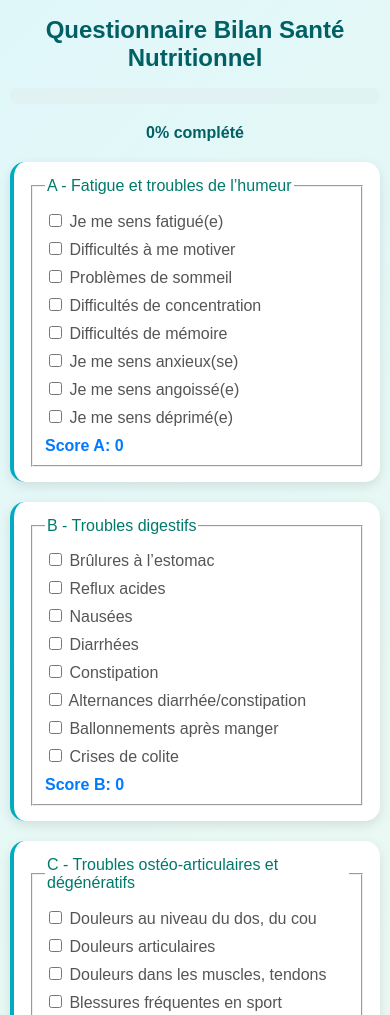
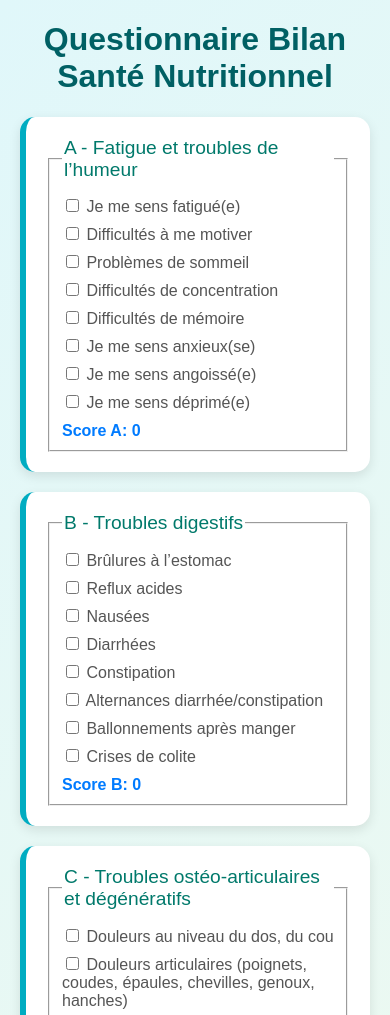
Before and after one commit to entrespheres/questionnaire-sante, a plain HTML site: page index.html in a window 390 px wide. Shown: the top 1015 px of the page. Drawn offline with Linux system fonts and the light colour scheme.

Commit message:
Update index.html

```diff
--- a/index.html
+++ b/index.html
@@ -1,289 +1,387 @@
+<!DOCTYPE html>
+
+<html lang="fr">
+
+<head>
+
+  <meta charset="UTF-8">
+
+  <meta name="viewport" content="width=device-width, initial-scale=1.0">
+
+  <title>Questionnaire Bilan Santé Nutritionnel</title>
+
+  <style>
+
+    body {
+
+      font-family: 'Arial', sans-serif;
+
+      margin: 20px;
+
+      background: linear-gradient(135deg, #e0f7fa, #f9fbe7);
+
+    }
+
+    .card {
+
+      background: white;
+
+      padding: 20px;
+
+      border-radius: 15px;
+
+      box-shadow: 0 4px 12px rgba(0, 0, 0, 0.1);
+
+      margin-bottom: 20px;
+
+      border-left: 6px solid #00acc1;
+
+    }
+
+    h1 {
+
+      color: #006064;
+
+      text-align: center;
+
+    }
+
+    legend {
+
+      color: #00796b;
+
+      font-size: 1.2em;
+
+      margin-bottom: 10px;
+
+    }
+
+    label {
+
+      display: block;
+
+      margin-bottom: 8px;
+
+      color: #555;
+
+    }
+
+    .score {
+
+      margin-top: 10px;
+
+      font-weight: bold;
+
+      color: #007BFF;
+
+    }
+
+    button {
+
+      padding: 10px 20px;
+
+      background-color: #00796b;
+
+      color: white;
+
+      border: none;
+
+      border-radius: 10px;
+
+      font-size: 16px;
+
+      cursor: pointer;
+
+      display: block;
+
+      margin: 20px auto;
+
+    }
+
+    button:hover {
+
+      background-color: #004d40;
+
+    }
+
+    input[type="email"] {
+
+      padding: 8px;
+
+      width: 100%;
+
+      max-width: 400px;
+
+      border: 1px solid #ccc;
+
+      border-radius: 8px;
+
+    }
+
+  </style>
+
+</head>
+
+<body>
+
+  <h1>Questionnaire Bilan Santé Nutritionnel</h1>
 
 
-<!DOCTYPE html>
-<html lang="fr">
-<head>
-  <meta charset="UTF-8">
-  <meta name="viewport" content="width=device-width, initial-scale=1.0">
-  <title>Questionnaire Bilan Santé Nutritionnel</title>
-  <style>
-    body {
-      font-family: 'Arial', sans-serif;
-      margin: 20px;
-      background: linear-gradient(135deg, #e0f7fa, #f9fbe7);
-    }
-    .card {
-      background: white;
-      padding: 20px;
-      border-radius: 15px;
-      box-shadow: 0 4px 12px rgba(0, 0, 0, 0.1);
-      margin-bottom: 20px;
-      border-left: 6px solid #00acc1;
-    }
-    h1 {
-      color: #006064;
-      text-align: center;
-    }
-    legend {
-      color: #00796b;
-      font-size: 1.2em;
-      margin-bottom: 10px;
-    }
-    label {
-      display: block;
-      margin-bottom: 8px;
-      color: #555;
-    }
-    .score {
-      margin-top: 10px;
-      font-weight: bold;
-      color: #007BFF;
-    }
-    button {
-      padding: 10px 20px;
-      background-color: #00796b;
-      color: white;
-      border: none;
-      border-radius: 10px;
-      font-size: 16px;
-      cursor: pointer;
-      display: block;
-      margin: 20px auto;
-    }
-    button:hover {
-      background-color: #004d40;
-    }
-    input[type="email"] {
-      padding: 8px;
-      width: 100%;
-      max-width: 400px;
-      border: 1px solid #ccc;
-      border-radius: 8px;
-    }
 
-    @media (max-width: 600px) {
-      body {
-        margin: 10px;
-      }
-      .card {
-        padding: 15px;
-        border-left: 4px solid #00acc1;
-      }
-      h1 {
-        font-size: 1.5em;
-      }
-      legend {
-        font-size: 1em;
-      }
-      button {
-        width: 100%;
-        font-size: 14px;
-      }
-      input[type="email"] {
-        width: 100%;
-      }
-    }
-
-    .progress-container {
-      width: 100%;
-      background: #e0f2f1;
-      border-radius: 10px;
-      overflow: hidden;
-      margin-bottom: 20px;
-      height: 20px;
-    }
-    .progress-bar {
-      height: 100%;
-      width: 0%;
-      background: linear-gradient(90deg, #00acc1, #00796b);
-      transition: width 0.4s ease;
-    }
-    .progress-text {
-      text-align: center;
-      font-weight: bold;
-      margin-bottom: 20px;
-      color: #006064;
-    }
-    @media (max-width: 600px) {
-      body {
-        margin: 10px;
-      }
-      .card {
-        padding: 15px;
-        border-left: 4px solid #00acc1;
-      }
-      h1 {
-        font-size: 1.5em;
-      }
-      legend {
-        font-size: 1em;
-      }
-      button {
-        width: 100%;
-        font-size: 14px;
-      }
-      input[type="email"] {
-        width: 100%;
-      }
-      .progress-container {
-        height: 16px;
-      }
-    }
-    </style>
+  <form id="healthForm" action="https://formspree.io/f/mnqegznq" method="POST">
 
 
-</head>
-<body>
-  <h1>Questionnaire Bilan Santé Nutritionnel</h1>
 
-    <div class="progress-container">
-      <div class="progress-bar" id="progressBar"></div>
-    </div>
-    <div class="progress-text" id="progressText">0% complété</div>
-    <form id="healthForm"
-     action="https://formspree.io/f/mnqegznq" method="POST">
-    <!-- Catégorie A -->
     <div class="card">
+
       <fieldset>
+
         <legend>A - Fatigue et troubles de l’humeur</legend>
+
         <label><input type="checkbox" name="A" value="1"> Je me sens fatigué(e)</label>
+
         <label><input type="checkbox" name="A" value="1"> Difficultés à me motiver</label>
+
         <label><input type="checkbox" name="A" value="1"> Problèmes de sommeil</label>
+
         <label><input type="checkbox" name="A" value="1"> Difficultés de concentration</label>
+
         <label><input type="checkbox" name="A" value="1"> Difficultés de mémoire</label>
+
         <label><input type="checkbox" name="A" value="1"> Je me sens anxieux(se)</label>
+
         <label><input type="checkbox" name="A" value="1"> Je me sens angoissé(e)</label>
+
         <label><input type="checkbox" name="A" value="1"> Je me sens déprimé(e)</label>
+
         <div class="score">Score A: <span id="scoreA">0</span></div>
+
       </fieldset>
+
     </div>
 
-    <!-- Catégorie B -->
+
+
     <div class="card">
+
       <fieldset>
+
         <legend>B - Troubles digestifs</legend>
+
         <label><input type="checkbox" name="B" value="1"> Brûlures à l’estomac</label>
+
         <label><input type="checkbox" name="B" value="1"> Reflux acides</label>
+
         <label><input type="checkbox" name="B" value="1"> Nausées</label>
+
         <label><input type="checkbox" name="B" value="1"> Diarrhées</label>
+
         <label><input type="checkbox" name="B" value="1"> Constipation</label>
+
         <label><input type="checkbox" name="B" value="1"> Alternances diarrhée/constipation</label>
+
         <label><input type="checkbox" name="B" value="1"> Ballonnements après manger</label>
+
         <label><input type="checkbox" name="B" value="1"> Crises de colite</label>
+
         <div class="score">Score B: <span id="scoreB">0</span></div>
+
       </fieldset>
+
     </div>
 
-    <!-- Catégorie C -->
+
+
     <div class="card">
+
       <fieldset>
+
         <legend>C - Troubles ostéo-articulaires et dégénératifs</legend>
+
         <label><input type="checkbox" name="C" value="1"> Douleurs au niveau du dos, du cou</label>
-        <label><input type="checkbox" name="C" value="1"> Douleurs articulaires</label>
+
+        <label><input type="checkbox" name="C" value="1"> Douleurs articulaires (poignets, coudes, épaules, chevilles, genoux, hanches)</label>
+
         <label><input type="checkbox" name="C" value="1"> Douleurs dans les muscles, tendons</label>
+
         <label><input type="checkbox" name="C" value="1"> Blessures fréquentes en sport</label>
+
         <label><input type="checkbox" name="C" value="1"> Maladie rhumatismale</label>
+
         <label><input type="checkbox" name="C" value="1"> Problèmes aux yeux (cataracte, sécheresse)</label>
+
         <div class="score">Score C: <span id="scoreC">0</span></div>
+
       </fieldset>
+
     </div>
 
-    <!-- Catégorie D -->
+
+
     <div class="card">
+
       <fieldset>
+
         <legend>D - Troubles infectieux</legend>
+
         <label><input type="checkbox" name="D" value="1"> Maux de gorge, angines, rhumes, sinusites, otites</label>
+
         <label><input type="checkbox" name="D" value="1"> Bronchites, infections pulmonaires</label>
+
         <label><input type="checkbox" name="D" value="1"> Infections urinaires récurrentes</label>
+
         <label><input type="checkbox" name="D" value="1"> Infections génitales récurrentes</label>
+
         <label><input type="checkbox" name="D" value="1"> Infections digestives récurrentes</label>
+
         <label><input type="checkbox" name="D" value="1"> Infections cutanées récurrentes</label>
+
         <div class="score">Score D: <span id="scoreD">0</span></div>
+
       </fieldset>
+
     </div>
 
-    <!-- Catégorie E -->
+
+
     <div class="card">
+
       <fieldset>
+
         <legend>E - Troubles cutanés</legend>
+
         <label><input type="checkbox" name="E" value="1"> Peau sèche</label>
+
         <label><input type="checkbox" name="E" value="1"> Eczéma fréquent</label>
+
         <label><input type="checkbox" name="E" value="1"> Acné</label>
+
         <label><input type="checkbox" name="E" value="1"> Herpès facial</label>
+
         <label><input type="checkbox" name="E" value="1"> Perte de cheveux, cheveux ternes/cassants</label>
+
         <label><input type="checkbox" name="E" value="1"> Ongles cassants/dédoublés</label>
+
         <div class="score">Score E: <span id="scoreE">0</span></div>
+
       </fieldset>
+
     </div>
 
-    <!-- Catégorie F -->
+
+
     <div class="card">
+
       <fieldset>
+
         <legend>F - Troubles circulatoires</legend>
+
         <label><input type="checkbox" name="F" value="1"> Jambes lourdes</label>
+
         <label><input type="checkbox" name="F" value="1"> Œdèmes (chevilles, mains, doigts)</label>
+
         <label><input type="checkbox" name="F" value="1"> Extrémités froides</label>
+
         <label><input type="checkbox" name="F" value="1"> Fourmillements aux extrémités</label>
-        <label><input type="checkbox" name="F" value="1"> Troubles prémenstruels</label>
+
+        <label><input type="checkbox" name="F" value="1"> Troubles prémenstruels (seins tendus, douleurs, fatigue, déprime)</label>
+
         <div class="score">Score F: <span id="scoreF">0</span></div>
+
       </fieldset>
+
     </div>
 
-    <!-- Catégorie G -->
+
+
     <div class="card">
+
       <fieldset>
+
         <legend>G - Consommations régulières</legend>
+
         <label><input type="checkbox" name="G" value="1"> Tabac : 1-4 cigarettes/jour (1 pt)</label>
+
         <label><input type="checkbox" name="G" value="2"> Tabac : 5-15 cigarettes/jour (2 pts)</label>
+
         <label><input type="checkbox" name="G" value="3"> Tabac : plus de 15 cigarettes/jour (3 pts)</label>
+
         <label><input type="checkbox" name="G" value="1"> Alcool : plus de 3 verres/jour jusqu'à 75cl (1 pt)</label>
+
         <label><input type="checkbox" name="G" value="2"> Alcool : entre 75cl et 150cl/jour (2 pts)</label>
+
         <label><input type="checkbox" name="G" value="3"> Alcool : plus de 150cl/jour (3 pts)</label>
+
         <label><input type="checkbox" name="G" value="2"> Médicaments réguliers (2 pts)</label>
+
         <label><input type="checkbox" name="G" value="3"> Médicaments quotidiens (3 pts)</label>
+
         <label><input type="checkbox" name="G" value="3"> Contraceptif oral ou stérilet (3 pts)</label>
+
         <label><input type="checkbox" name="G" value="3"> Donneur de sang (3 pts)</label>
+
         <div class="score">Score G: <span id="scoreG">0</span></div>
+
       </fieldset>
+
     </div>
 
+
+
     <div class="card">
+
       <div class="score">Score Total: <span id="scoreTotal">0</span></div>
+
     </div>
 
+
+
     <div class="card">
+
       <label>Votre email : <input type="email" name="Email" required></label><br><br>
+
       <button type="submit">Envoyer mes réponses</button>
+
     </div>
+
+
 
   </form>
 
+
+
   <script>
+
     const form = document.getElementById('healthForm');
+
     const categories = ['A', 'B', 'C', 'D', 'E', 'F', 'G'];
 
+
+
     form.addEventListener('change', () => {
+
       let total = 0;
+
       categories.forEach(cat => {
+
         const checkboxes = form.querySelectorAll(`input[name="${cat}"]:checked`);
+
         let score = 0;
+
         checkboxes.forEach(cb => score += parseInt(cb.value));
+
         document.getElementById(`score${cat}`).textContent = score;
+
         total += score;
+
       });
+
       document.getElementById('scoreTotal').textContent = total;
+
     });
 
-    // Progression dynamique
-    const totalCheckboxes = form.querySelectorAll('input[type="checkbox"]').length;
-    form.addEventListener('change', () => {
-      const checked = form.querySelectorAll('input[type="checkbox"]:checked').length;
-      const percentage = Math.round((checked / totalCheckboxes) * 100);
-      document.getElementById('progressBar').style.width = percentage + '%';
-      document.getElementById('progressText').textContent = percentage + '% complété';
-    });
-    </script>
-
+  </script>
 
 </body>
+
 </html>
```
